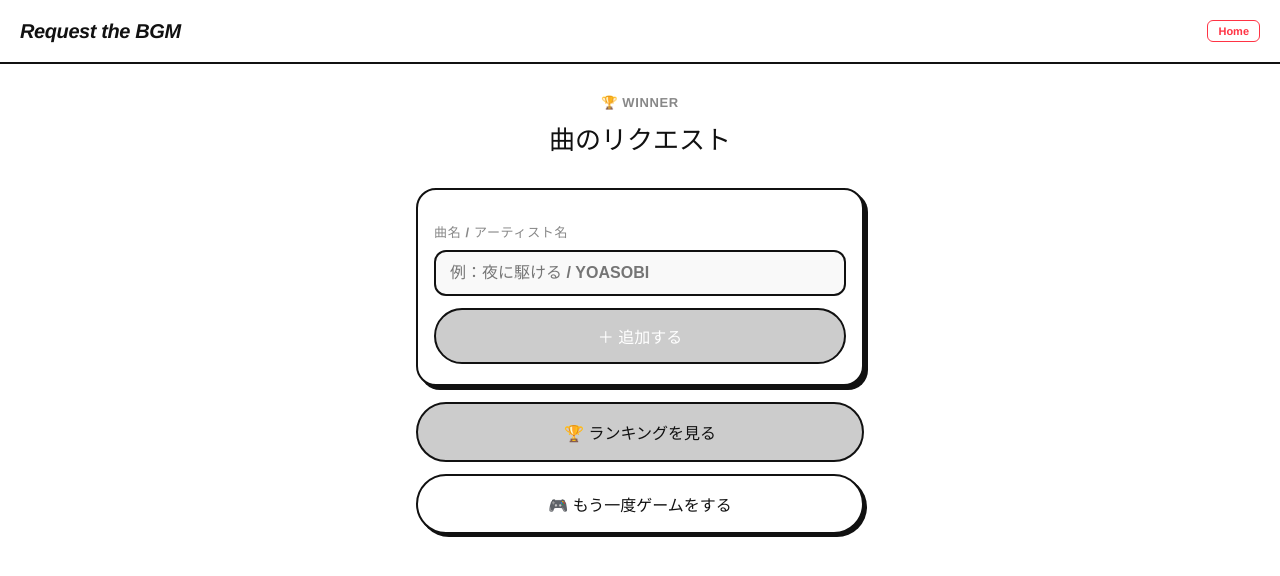
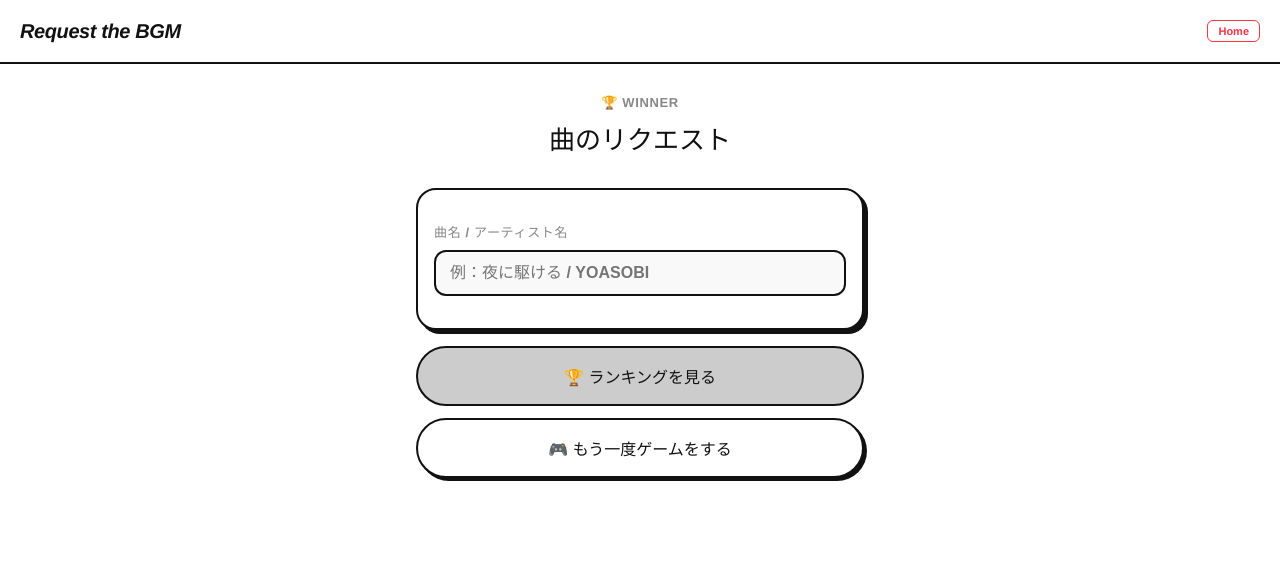
Before and after one commit to womens-hackathon/progate_Womens_hackathon, a React (Vite) app: page / in a window 1280 px wide. Shown: the top 576 px of the page. Built offline with nearby package versions, Linux system fonts and the light colour scheme.

Commit message:
検索機能つけました

```diff
--- a/src/pages/VotePage.tsx
+++ b/src/pages/VotePage.tsx
@@ -1,4 +1,4 @@
-import { useMemo, useState } from "react";
+import { useEffect, useMemo, useState } from "react";
 import { useNavigate } from "react-router-dom";
 
 type Candidate = {
@@ -24,6 +24,13 @@ type RankingViewProps = {
   onQuit: () => void;
   isWinner: boolean;
   onHome: () => void;
+};
+
+type ITunesTrack = {
+  trackId: number;
+  trackName: string;
+  artistName: string;
+  artworkUrl100?: string;
 };
 
 // 共通ヘッダー
@@ -71,25 +78,92 @@ function Header({ onHome }: { onHome: () => void }) {
 }
 
 // 曲の追加画面（勝者）
-function AdditionalView({ onAdd, onFinish, canFinish, onPlayAgain, hasAdded, onHome }: AdditionalViewProps) {
+function AdditionalView({
+  onAdd,
+  onFinish,
+  canFinish,
+  onPlayAgain,
+  hasAdded,
+  onHome,
+}: AdditionalViewProps) {
   const [input, setInput] = useState("");
+  const [results, setResults] = useState<ITunesTrack[]>([]);
+  const [loading, setLoading] = useState(false);
+  const [searched, setSearched] = useState(false);
 
-  const handleAdd = () => {
-    const name = input.trim();
-    if (!name || hasAdded) return;
-    onAdd(name);
+  const handleSearch = async (keyword: string) => {
+    const q = keyword.trim();
+
+    if (!q || hasAdded) {
+      setResults([]);
+      setSearched(false);
+      setLoading(false);
+      return;
+    }
+
+    try {
+      setLoading(true);
+      setSearched(true);
+
+      const res = await fetch(
+        `https://itunes.apple.com/search?term=${encodeURIComponent(
+          q
+        )}&entity=song&country=JP&limit=10`
+      );
+
+      if (!res.ok) {
+        throw new Error("検索に失敗しました");
+      }
+
+      const data = await res.json();
+      setResults(Array.isArray(data.results) ? data.results : []);
+    } catch (error) {
+      console.error(error);
+      setResults([]);
+    } finally {
+      setLoading(false);
+    }
+  };
+
+  useEffect(() => {
+    if (hasAdded) return;
+
+    const trimmed = input.trim();
+
+    if (!trimmed) {
+      setResults([]);
+      setSearched(false);
+      setLoading(false);
+      return;
+    }
+
+    const timer = setTimeout(() => {
+      handleSearch(trimmed);
+    }, 350);
+
+    return () => clearTimeout(timer);
+  }, [input, hasAdded]);
+
+  const handleSelect = (track: ITunesTrack) => {
+    if (hasAdded) return;
+    onAdd(`${track.trackName} / ${track.artistName}`);
     setInput("");
+    setResults([]);
+    setSearched(false);
   };
 
   return (
-    <div style={{
+    <div
+      style={{
         minHeight: "100vh",
         background: "#ffffff",
         fontFamily: "'Helvetica Neue', Arial, sans-serif",
         width: "100%",
-    }}>
+      }}
+    >
       <Header onHome={onHome} />
-      <div style={{
+      <div
+        style={{
           width: "100%",
           maxWidth: 480,
           margin: "0 auto",
@@ -98,49 +172,198 @@ function AdditionalView({ onAdd, onFinish, canFinish, onPlayAgain, hasAdded, onH
           display: "flex",
           flexDirection: "column",
           gap: 16,
-      }}>
+        }}
+      >
         <div>
-          <p style={{ fontSize: 13, fontWeight: 700, color: "#888", textAlign: "center", letterSpacing: "0.05em", textTransform: "uppercase" }}>
+          <p
+            style={{
+              fontSize: 13,
+              fontWeight: 700,
+              color: "#888",
+              textAlign: "center",
+              letterSpacing: "0.05em",
+              textTransform: "uppercase",
+            }}
+          >
             🏆 Winner
           </p>
-          <h1 style={{ fontSize: 26, fontWeight: 900, textAlign: "center", color: "#111", marginTop: 4 }}>
+          <h1
+            style={{
+              fontSize: 26,
+              fontWeight: 900,
+              textAlign: "center",
+              color: "#111",
+              marginTop: 4,
+            }}
+          >
             曲のリクエスト
           </h1>
         </div>
 
-        <div style={{
-          background: "#fff", border: "2.5px solid #111", borderRadius: 20,
-          padding: "20px 16px", boxShadow: "4px 4px 0px #111",
-        }}>
-          <p style={{ fontSize: 13, fontWeight: 700, color: "#888", marginBottom: 8, textTransform: "uppercase", letterSpacing: "0.05em" }}>
+        <div
+          style={{
+            background: "#fff",
+            border: "2.5px solid #111",
+            borderRadius: 20,
+            padding: "20px 16px",
+            boxShadow: "4px 4px 0px #111",
+          }}
+        >
+          <p
+            style={{
+              fontSize: 13,
+              fontWeight: 700,
+              color: "#888",
+              marginBottom: 8,
+              textTransform: "uppercase",
+              letterSpacing: "0.05em",
+            }}
+          >
             曲名 / アーティスト名
           </p>
+
           <input
             style={{
-              width: "100%", border: "2px solid #111", borderRadius: 12,
-              padding: "12px 14px", fontSize: 16, fontWeight: 600, outline: "none",
-              marginBottom: 12, boxSizing: "border-box", background: "#f9f9f9", color: "#111",
+              width: "100%",
+              border: "2px solid #111",
+              borderRadius: 12,
+              padding: "12px 14px",
+              fontSize: 16,
+              fontWeight: 600,
+              outline: "none",
+              marginBottom: 12,
+              boxSizing: "border-box",
+              background: "#f9f9f9",
+              color: "#111",
             }}
             value={input}
             onChange={(e) => setInput(e.target.value)}
-            onKeyDown={(e) => e.key === "Enter" && handleAdd()}
             placeholder="例：夜に駆ける / YOASOBI"
             disabled={hasAdded}
           />
+
+          {hasAdded ? (
             <button
-            onClick={handleAdd}
-            disabled={!input.trim() || hasAdded}
+              disabled
               style={{
                 width: "100%",
-              background: !input.trim() || hasAdded ? "#ccc" : "#ff3344",
-              color: "#fff", border: "2.5px solid #111", borderRadius: 50,
-              padding: "14px 0", fontSize: 16, fontWeight: 800,
-              cursor: !input.trim() || hasAdded ? "not-allowed" : "pointer",
-              boxShadow: !input.trim() || hasAdded ? "none" : "3px 3px 0px #111",
+                background: "#ccc",
+                color: "#fff",
+                border: "2.5px solid #111",
+                borderRadius: 50,
+                padding: "14px 0",
+                fontSize: 16,
+                fontWeight: 800,
+                cursor: "not-allowed",
               }}
             >
-            {hasAdded ? "✓ 追加済み" : "＋ 追加する"}
+              ✓ 追加済み
             </button>
+          ) : null}
+
+          {loading && (
+            <p style={{ fontSize: 13, color: "#888", margin: "4px 0 0" }}>
+              検索しています...
+            </p>
+          )}
+
+          {!loading && searched && results.length === 0 && input.trim() && !hasAdded && (
+            <p style={{ fontSize: 13, color: "#888", margin: "4px 0 0" }}>
+              該当する曲がありません
+            </p>
+          )}
+
+          {!hasAdded && results.length > 0 && (
+            <div
+              style={{
+                marginTop: 14,
+                border: "2px solid #111",
+                borderRadius: 16,
+                overflow: "hidden",
+                background: "#fff",
+              }}
+            >
+              {results.map((track, index) => (
+                <button
+                  key={track.trackId}
+                  onClick={() => handleSelect(track)}
+                  style={{
+                    width: "100%",
+                    display: "flex",
+                    alignItems: "center",
+                    gap: 12,
+                    padding: "12px",
+                    background: "#fff",
+                    border: "none",
+                    borderBottom:
+                      index < results.length - 1 ? "1.5px solid #eee" : "none",
+                    cursor: "pointer",
+                    textAlign: "left",
+                  }}
+                >
+                  <img
+                    src={track.artworkUrl100 || ""}
+                    alt={track.trackName}
+                    style={{
+                      width: 56,
+                      height: 56,
+                      borderRadius: 10,
+                      objectFit: "cover",
+                      background: "#f1f1f1",
+                      flexShrink: 0,
+                      border: "1px solid #ddd",
+                    }}
+                  />
+
+                  <div
+                    style={{
+                      flex: 1,
+                      minWidth: 0,
+                    }}
+                  >
+                    <div
+                      style={{
+                        fontSize: 15,
+                        fontWeight: 800,
+                        color: "#111",
+                        whiteSpace: "nowrap",
+                        overflow: "hidden",
+                        textOverflow: "ellipsis",
+                      }}
+                    >
+                      {track.trackName}
+                    </div>
+                    <div
+                      style={{
+                        fontSize: 13,
+                        color: "#666",
+                        marginTop: 4,
+                        whiteSpace: "nowrap",
+                        overflow: "hidden",
+                        textOverflow: "ellipsis",
+                      }}
+                    >
+                      {track.artistName}
+                    </div>
+                  </div>
+
+                  <div
+                    style={{
+                      color: "#ff3344",
+                      fontSize: 12,
+                      fontWeight: 800,
+                      border: "1.5px solid #ff3344",
+                      borderRadius: 999,
+                      padding: "6px 10px",
+                      flexShrink: 0,
+                    }}
+                  >
+                    選択
+                  </div>
+                </button>
+              ))}
+            </div>
+          )}
         </div>
 
         <div style={{ display: "flex", flexDirection: "column", gap: 12 }}>
@@ -150,8 +373,12 @@ function AdditionalView({ onAdd, onFinish, canFinish, onPlayAgain, hasAdded, onH
             style={{
               width: "100%",
               background: canFinish ? "#ffd500" : "#ccc",
-              color: "#111", border: "2.5px solid #111", borderRadius: 50,
-              padding: "16px 0", fontSize: 16, fontWeight: 800,
+              color: "#111",
+              border: "2.5px solid #111",
+              borderRadius: 50,
+              padding: "16px 0",
+              fontSize: 16,
+              fontWeight: 800,
               cursor: canFinish ? "pointer" : "not-allowed",
               boxShadow: canFinish ? "3px 3px 0px #111" : "none",
             }}
@@ -161,10 +388,16 @@ function AdditionalView({ onAdd, onFinish, canFinish, onPlayAgain, hasAdded, onH
           <button
             onClick={onPlayAgain}
             style={{
-              width: "100%", background: "#fff", color: "#111",
-              border: "2.5px solid #111", borderRadius: 50,
-              padding: "16px 0", fontSize: 16, fontWeight: 800,
-              cursor: "pointer", boxShadow: "3px 3px 0px #111",
+              width: "100%",
+              background: "#fff",
+              color: "#111",
+              border: "2.5px solid #111",
+              borderRadius: 50,
+              padding: "16px 0",
+              fontSize: 16,
+              fontWeight: 800,
+              cursor: "pointer",
+              boxShadow: "3px 3px 0px #111",
             }}
           >
             🎮 もう一度ゲームをする
```
Lines whose indentation alone changed are shown as unchanged.
